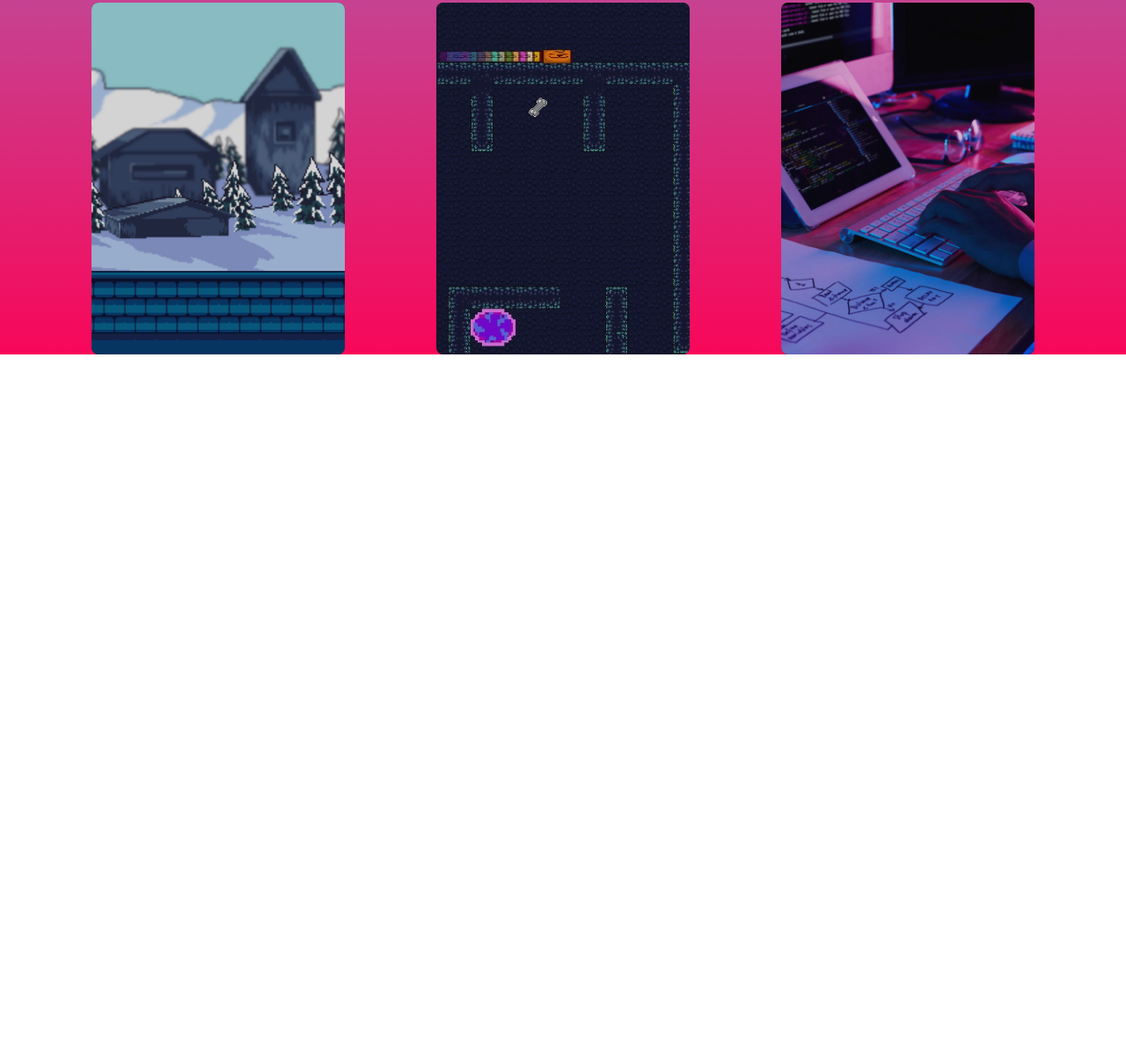
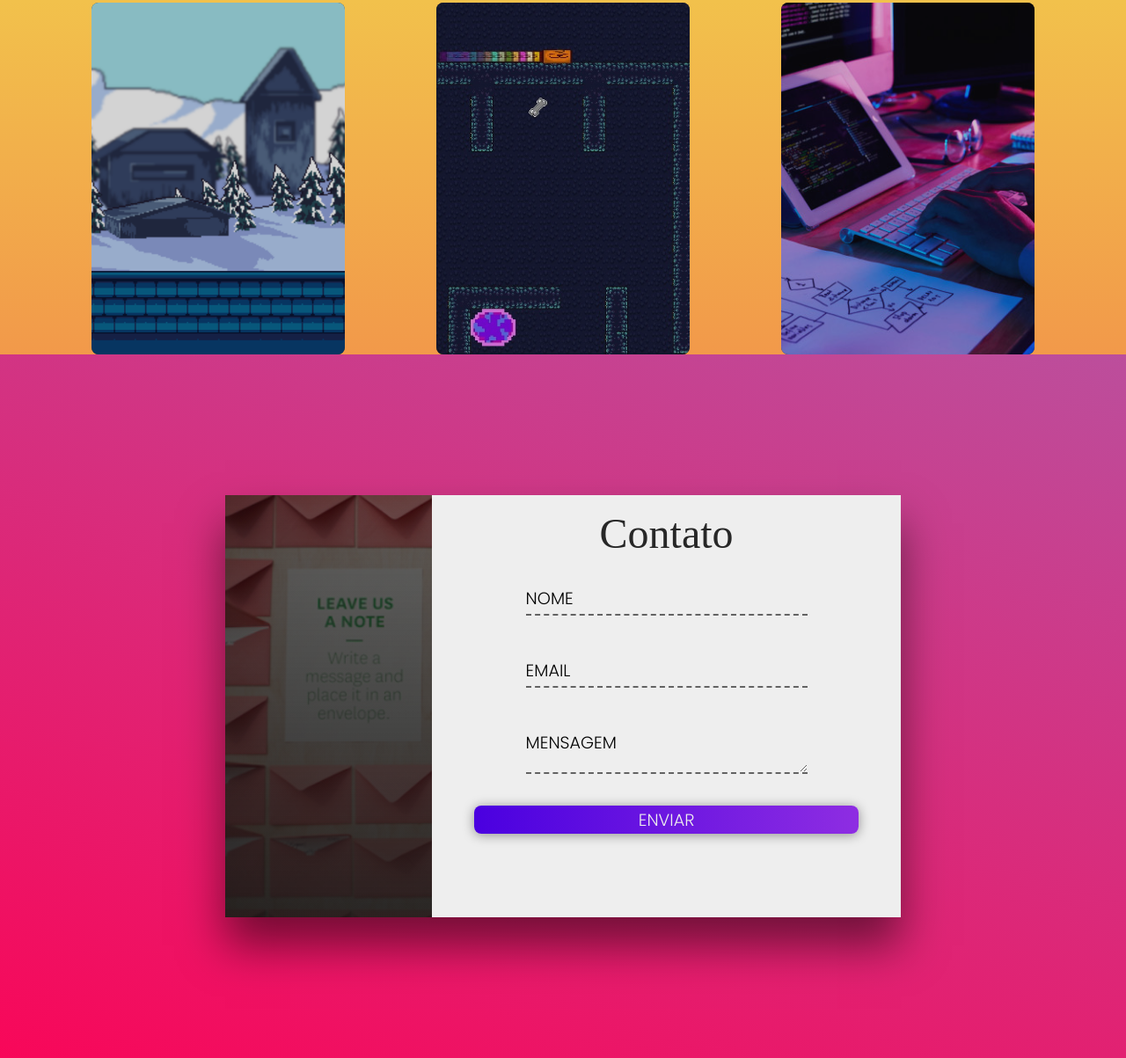
Before and after one commit to Visheuleer/Portflio, a plain HTML site: page index.html in a window 1280 px wide. Shown: the part 1577-2780 px from the top of the page at 88% size. Before the commit the page ends 1984 px from the top, so only its background shows below. Drawn offline with Linux system fonts and the light colour scheme; a web font is replaced by a local one.

Commit message:
Formulário pra contato

```diff
--- a/index.html
+++ b/index.html
@@ -115,7 +115,7 @@
         </section>
 
         <section class ="sessao-projetos">
-            <div class="sessao-header">
+            <div class="sessao-header header-alterado">
                 <h1>Projetos Dev</h1>
             </div>
             <div class="projetos">
@@ -127,7 +127,7 @@
                         <h2>Enchendo o Saco</h2>
                         <h3>GameMaker Studio 2</h3>
                         <p>Desenvolvido com minha equipe "4Bit Indie", Enchendo o saco é o vencedor da categoria melhor arte da DevJam1</p>
-                        <button>Saiba Mais</button>
+                        <button class="btn">Saiba Mais</button>
                     </div>
                 </div>
                 <div class="card">
@@ -138,7 +138,7 @@
                         <h2>Super Dash</h2>
                         <h3>GameMaker Studio 2</h3>
                         <p>Super Dash é um protótipo com 3 fases, onde você joga com um dog perdido em uma dimensão</p>
-                        <button>Saiba Mais</button>
+                        <button class="btn">Saiba Mais</button>
                     </div>
                     </div>
                     <div class="card">
@@ -149,8 +149,32 @@
                         <h2>Formulário</h2>
                         <h3>HTML e CSS</h3>
                         <p>Esse formulário foi desenvolvido com auxílio de uma video aula no Youtube</p>
-                        <button>Saiba Mais</button>
+                        <button class="btn">Saiba Mais</button>
                     </div>
+                </div>
+            </div>
+        </section>
+
+        <section class="sessao-contato">
+            <div class="contato-wrapper">
+                <div class="contato-left"></div>
+                <div class="contato-right">
+                    <h1>Contato</h1>
+                    <form>
+                        <div class="input-group">
+                            <input type="text" class="field" id="nome">
+                            <label for="nome" class="field-label">Nome</label>
+                        </div>
+                        <div class="input-group">
+                            <input type="text" class="field" id="email">
+                            <label for="email" class="field-label">Email</label>
+                        </div>
+                        <div class="input-group">
+                            <textarea class="field" id="mensagem"></textarea>
+                            <label for="mensagem" class="field-label">Mensagem</label>
+                        </div>
+                        <button type="submit" class="btn btn-submit">Enviar</button>
+                    </form>
                 </div>
             </div>
         </section>
--- a/style.css
+++ b/style.css
@@ -321,11 +321,14 @@ header{
     object-fit: cover;
     width: 100%;
   }
+.header-alterado h1{
+    border-bottom: solid 3px #0cbb4f;
+}
+
   .sessao-projetos{
-    background: #bc4e9c;
-    background: -webkit-linear-gradient(to top, #f80759, #bc4e9c);
-    background: linear-gradient(to top, #f80759, #bc4e9c);
-
+    background: #F2994A;
+    background: -webkit-linear-gradient(to right, #F2C94C, #F2994A);
+    background: linear-gradient(to bottom, #F2C94C, #F2994A);
   }
 
   .projetos{
@@ -373,13 +376,13 @@ header{
     font-family: "Akaya Telivigala";
     font-size: 2rem;
     font-weight: 500;
-    color: #eee;
+    color: white;
 }
 
 .card-info h3{
     font-family: "Poppins";
     font-weight: bolder;
-    color: #4cdf4c;
+    color: #ff67d4;
     margin-bottom: 1.5rem;
 }
 
@@ -391,9 +394,7 @@ header{
     margin-bottom: 2rem;
 }
 
-.card-info button{
-    width: 8rem;
-    height: 2.5rem;
+.btn{
     background: #8E2DE2;
     background: -webkit-linear-gradient(to right, #4A00E0, #8E2DE2);
     background: linear-gradient(to right, #4A00E0, #8E2DE2);
@@ -404,8 +405,108 @@ header{
     box-shadow: 0 .1rem .8rem rgba(0, 0, 0, .4);
 }
 
+.card-info button{
+    width: 8rem;
+    height: 2.5rem;
+}
+
 .card:hover .card-info{
     bottom: 2rem;
     opacity: 1;
     visibility: visible;
 }
+
+.sessao-contato{
+    width: 100%;
+    height: 100vh;
+    background: #bc4e9c;
+    background: -webkit-linear-gradient(20deg, #f80759, #bc4e9c);
+    background: linear-gradient(20deg, #f80759, #bc4e9c);
+    display: flex;
+    align-items: center;
+    justify-content: center;
+}
+
+.contato-wrapper{
+    width: 60%;
+    height: 30rem;
+    display: flex;
+    box-shadow: 0 2rem 3rem rgba(0, 0, 0, .5);
+}
+
+.contato-left{
+    width: 35%;
+    background: linear-gradient(rgba(15,15,15, 0.6), rgba(22,22,22,.9)), url(img/contato.jpg);
+    background-size: cover;
+}
+
+.contato-right{
+    width: 65%;
+    background-color: #eee;
+    padding: 1rem 3rem 3rem 3rem;
+}
+
+.sessao-contato h1{
+    width: 100%;
+    text-align: center;
+    font-family: "Akaya Telivigala";
+    color: #272727;
+    font-size: 3rem;
+    font-weight: lighter;
+}
+
+.sessao-contato form{
+    width: 100%;
+    display: flex;
+    flex-direction: column;
+    align-items: center;
+}
+
+.input-group{
+    position: relative;
+}
+
+.field{
+    background: transparent;
+    border: none;
+    width: 20rem;
+    font-size: 1.5rem;
+    font-family: "Mulish";
+    border-bottom: 2px dashed #636363;
+    height: 3rem;
+    outline: none;
+    margin: 1rem 0;
+}
+
+.input-group textarea{
+    padding-top: 1rem;
+    max-width: 25rem;
+    max-height: 3rem;
+}
+
+.field-label{
+    position: absolute;
+    left: 0;
+    top: 2rem;
+    font-size: 1.2rem;
+    font-family: "Poppins";
+    text-transform: uppercase;
+    transition: all 0.3s;
+}
+
+.field:focus ~ label{
+    top: 0;
+    font-size: 1rem;
+}
+
+.field:focus{
+    border-bottom: 1px solid;
+}
+
+.btn-submit{
+    font-size: 1.2rem;
+    text-transform: uppercase;
+    width: 100%;
+    height: 2rem;
+    margin-top: 1rem;
+}
```
Also changed, not shown: img/contato.jpg (added).
